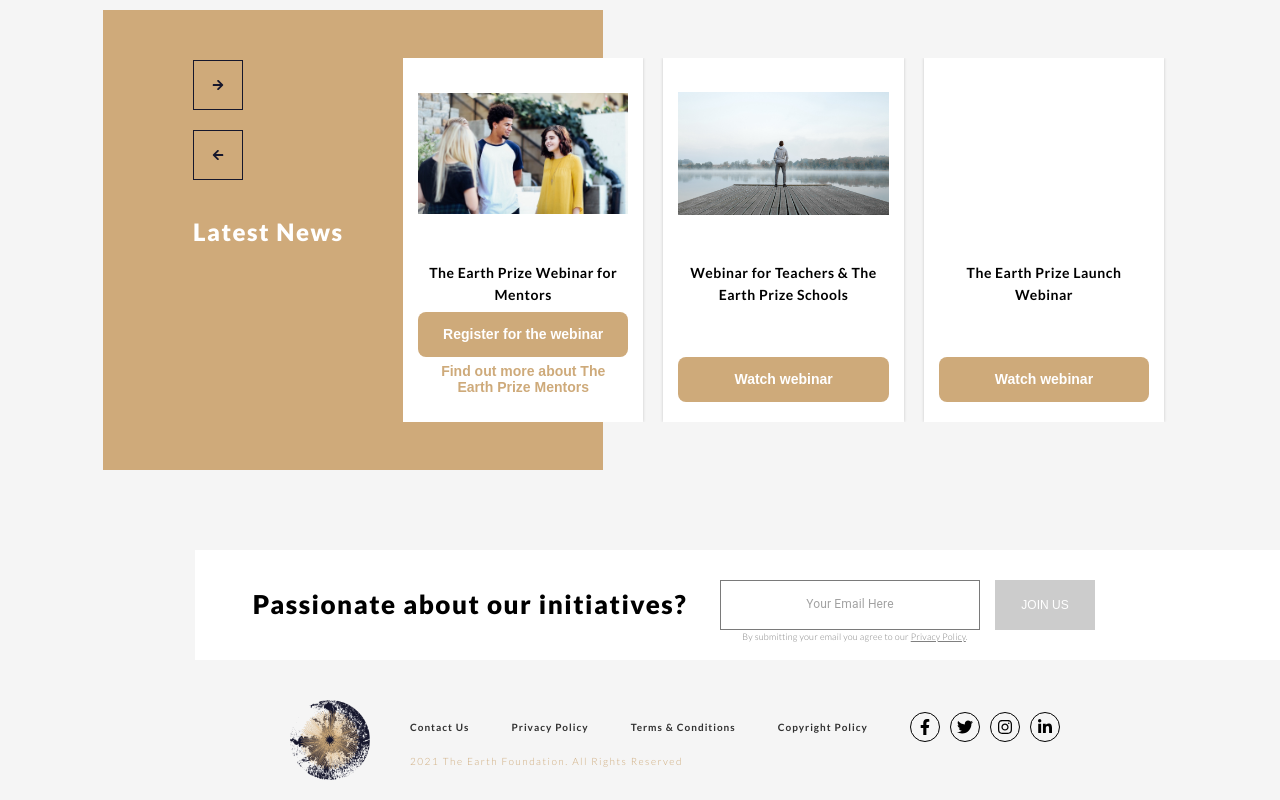
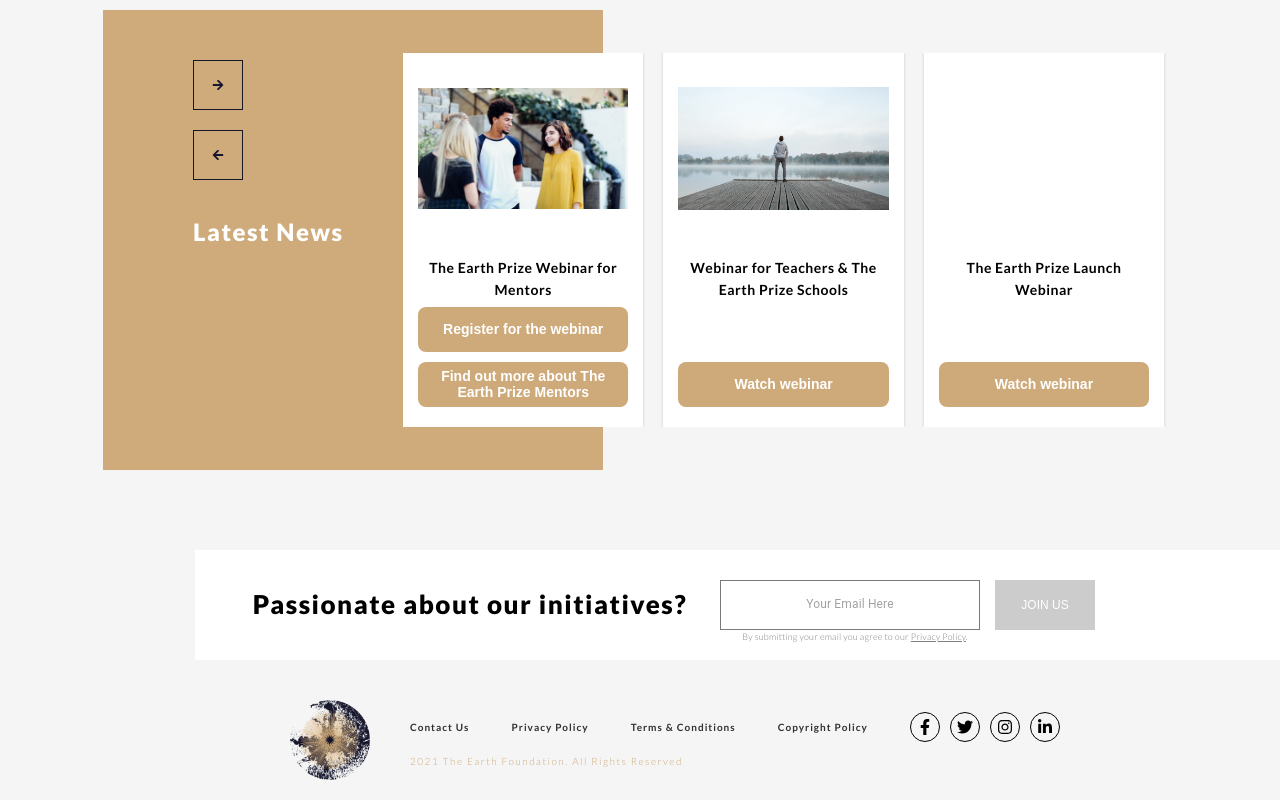
Before and after one commit to GaddMaster/earth-foundation, a Next.js app: page / in a window 1280 px wide. Shown: the part 4190-4990 px from the top of the page. Built offline with nearby package versions, Linux system fonts and the light colour scheme.

Commit message:
Correct positions

```diff
--- a/assets/content.js
+++ b/assets/content.js
@@ -404,7 +404,7 @@ const webinarMentors = [
         avatar: "/images/anett/avatar.jpg",
         image: "/images/anett/portrait.jpg",
         name: "Anett Thomson",
-        position: "Strategy & Operations Associate",
+        position: "Strategy & Operations Associate, The Earth Foundation",
         isUnknown: false,
         paragraphs: [
             "Anett Thomson graduated in Real Estate from the University of Aberdeen. She has experience supporting complex projects with diverse multi-sector stakeholders and is passionate about sustainability and entrepreneurship. Originally from Estonia, Anett has lived and worked in Luxembourg, Switzerland, Singapore, the United Kingdom and Hong Kong."
@@ -414,7 +414,7 @@ const webinarMentors = [
         avatar: "/images/steven/avatar.jpg",
         image: "/images/steven/portrait.jpg",
         name: "Steven Monfort",
-        position: "Member of the Panel",
+        position: "Member of the Panel, The Earth Prize Adjudicating Panel",
         isUnknown: false,
         paragraphs: [
             "Steve Monfort is the John and Adrienne Mars Director of the Smithsonian's National Zoo and Conservation Biology Institute. As a pioneer in the field of Conservation Biology, Dr. Monfort is a subject matter expert in Zoo Biology, Animal Health, Reproductive Biology, and Behavioral Ecology.  Over the course of his 33-year career at the Smithsonian, he has led scientists on the cutting-edge of saving species, from developing non-invasive endocrine monitoring techniques to reintroducing the previously-extinct Scimitar-horned Oryx back into the wild.  More recently, he has led the Smithsonian in adopting a “solutions-based mindset,” focusing on what is working in conservation and how we can do more of it."
--- a/styles/card.module.scss
+++ b/styles/card.module.scss
@@ -81,8 +81,7 @@
         }
 
         &:nth-child(4) {
-            background-color: transparent;
-            color: rgb(206, 170, 122);
+            margin-top: 10px;
         }
     }
 }
```
